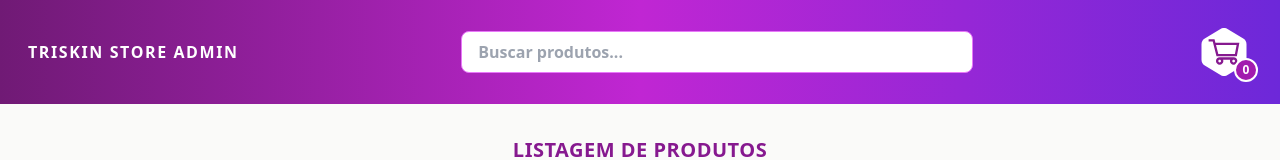
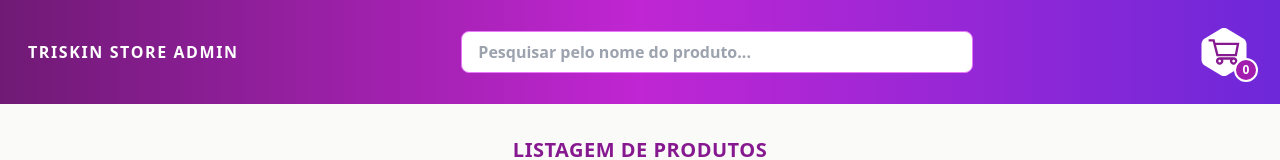
Before and after one commit to jordannachris/triskin-store-admin, a React (Vite) app: page / in a window 1280 px wide. Shown: the top 160 px of the page. Built offline with nearby package versions, Linux system fonts and the light colour scheme; no server answers; the HTML template or start-up script is replaced by a standard one.

Commit message:
add feature 'search product'

```diff
--- a/src/components/AppLayout.tsx
+++ b/src/components/AppLayout.tsx
@@ -1,20 +1,21 @@
-import { Outlet, useNavigation } from "react-router-dom";
+import { useState } from "react";
+import { Outlet, useLocation } from "react-router-dom";
 import Header from "./Header";
-import Loader from "./Loader";
 import HeaderHome from "./HeaderHome";
 
 
 const AppLayout = () => {
-    const navigation = useNavigation();
-    const isLoading = navigation.state === "loading";
+    const [search, setSearch] = useState("");
+    const location = useLocation();
     const isHomePage = location.pathname === "/";
 
     return (
         <div className="flex flex-col min-h-screen">
-            {isHomePage ? <HeaderHome /> : <Header />}
-
+            {isHomePage
+                ? <HeaderHome search={search} setSearch={setSearch} />
+                : <Header />}
             <main>
-                {isLoading ? <Loader /> : <Outlet />}
+                <Outlet context={{ search, setSearch }} />
             </main>
         </div>
     );
--- a/src/components/HeaderHome.tsx
+++ b/src/components/HeaderHome.tsx
@@ -17,7 +17,7 @@ const HeaderHome = ({ search, setSearch }: HeaderProps) => {
                     <SearchInput
                         value={search}
                         onChange={e => setSearch(e.target.value)}
-                        placeholder="Buscar produtos..."
+                        placeholder="Pesquisar pelo nome do produto..."
                     />
                 </div>
             </div>
--- a/src/pages/HomePage/index.tsx
+++ b/src/pages/HomePage/index.tsx
@@ -4,9 +4,11 @@ import { getProducts } from "../../services/productService";
 import Loader from "../../components/Loader";
 import PageTitle from "../../components/ui/PageTitle";
 import { ProductInterface } from "../../interfaces/ProductInterface";
+import { useOutletContext } from "react-router-dom";
 
 
 const HomePage = () => {
+  const { search } = useOutletContext<{ search: string }>();
   const [productsData, setProductsData] = useState<ProductInterface[]>([]);
   const [loading, setLoading] = useState(true);
 
@@ -16,11 +18,15 @@ const HomePage = () => {
       .finally(() => setLoading(false));
   }, []);
 
+  const filteredProducts = productsData.filter(product =>
+    product.name.toLowerCase().includes(search.toLowerCase())
+  );
+
   return (
     <div>
       <PageTitle titleText="Listagem de Produtos" />
 
-      {loading ? <Loader /> : <ProductList products={productsData} />}
+      {loading ? <Loader /> : <ProductList products={filteredProducts} />}
     </div>
   );
 };
```
